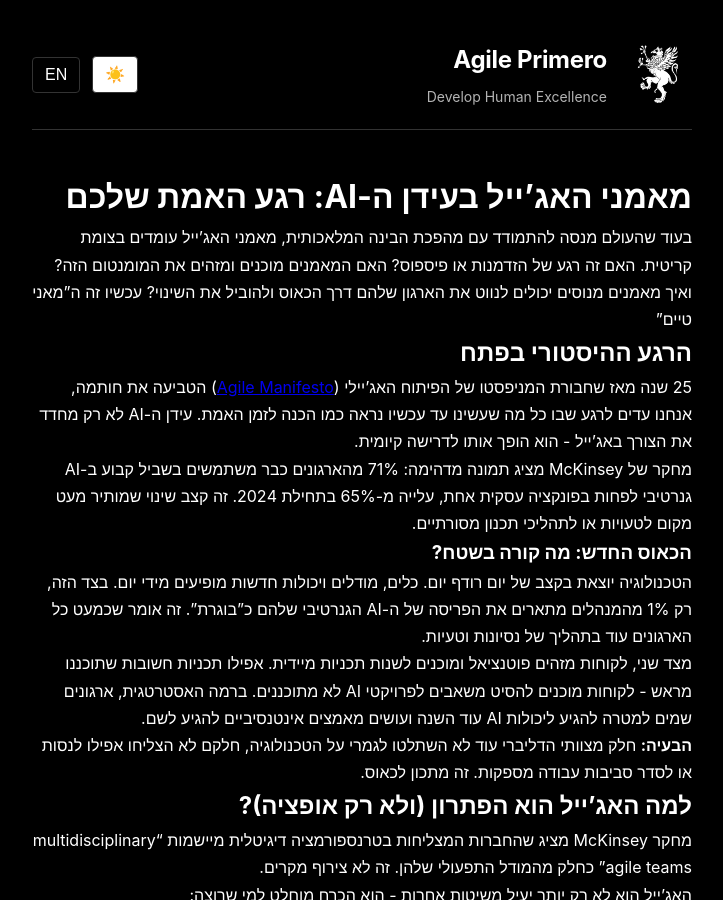
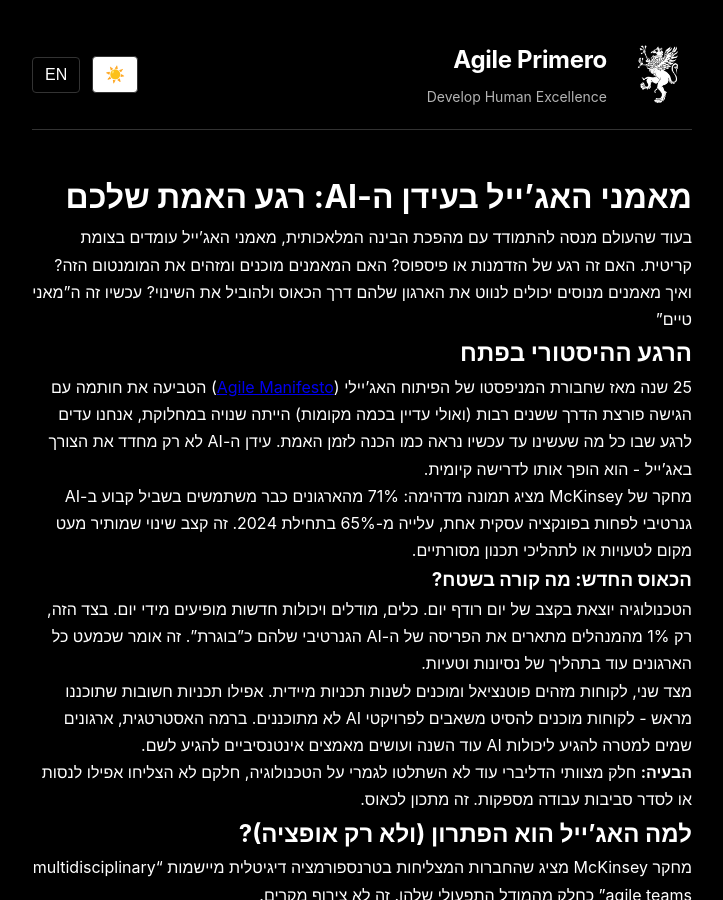
Before and after one commit to avi-the-coach/retro-on-agileprimero, a Jekyll site: the page built from posts_in_progress/ai-agile-coaches-temp.md, in a window 1280 px wide and 900 px high. Shown: the whole window, without its empty margins (278-1001 px from the left). Built offline with Jekyll 4.4.1, drawn with Linux system fonts in a browser that asks for light colours; our own code applies the rules of GitHub Pages for plain Markdown files.

Commit message:
Update ai-agile-coaches-temp.md

```diff
--- a/posts_in_progress/ai-agile-coaches-temp.md
+++ b/posts_in_progress/ai-agile-coaches-temp.md
@@ -5,7 +5,7 @@
 
 ## הרגע ההיסטורי בפתח
 
-25 שנה מאז שחבורת המניפסטו של הפיתוח האג'יילי (<a href="https://agilemanifesto.org/" target="_blank" rel="noopener noreferrer">Agile Manifesto</a>) הטביעה את חותמה, אנחנו עדים לרגע שבו כל מה שעשינו עד עכשיו נראה כמו הכנה לזמן האמת. עידן ה-AI לא רק מחדד את הצורך באג'ייל - הוא הופך אותו לדרישה קיומית.
+25 שנה מאז שחבורת המניפסטו של הפיתוח האג'יילי (<a href="https://agilemanifesto.org/" target="_blank" rel="noopener noreferrer">Agile Manifesto</a>) הטביעה את חותמה עם הגישה פורצת הדרך ששנים רבות (ואולי עדיין בכמה מקומות) הייתה שנויה במחלוקת, אנחנו עדים לרגע שבו כל מה שעשינו עד עכשיו נראה כמו הכנה לזמן האמת. עידן ה-AI לא רק מחדד את הצורך באג'ייל - הוא הופך אותו לדרישה קיומית.
 
 מחקר של McKinsey מציג תמונה מדהימה: 71% מהארגונים כבר משתמשים בשביל קבוע ב-AI גנרטיבי לפחות בפונקציה עסקית אחת, עלייה מ-65% בתחילת 2024. זה קצב שינוי שמותיר מעט מקום לטעויות או לתהליכי תכנון מסורתיים.
 
```
